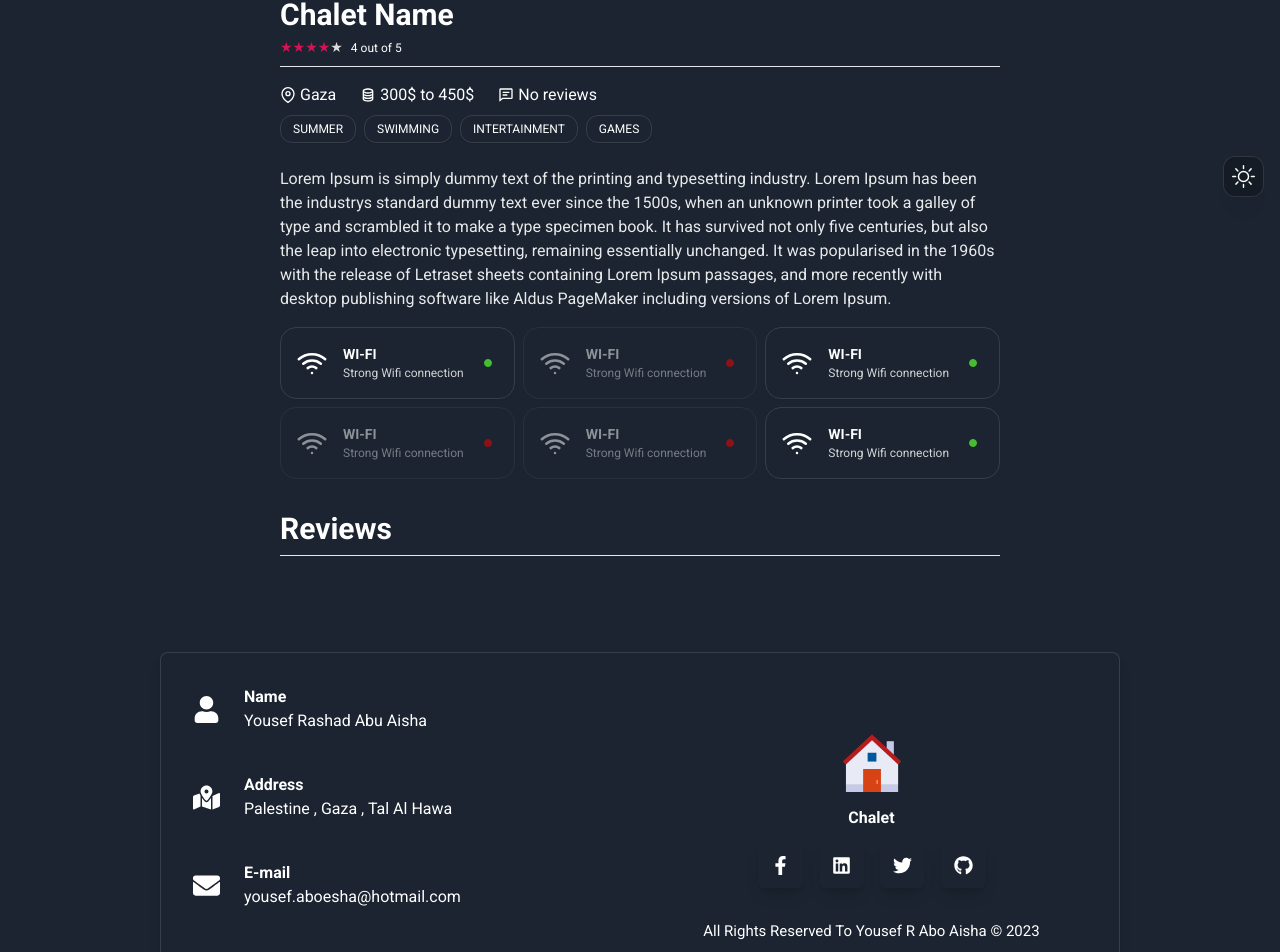
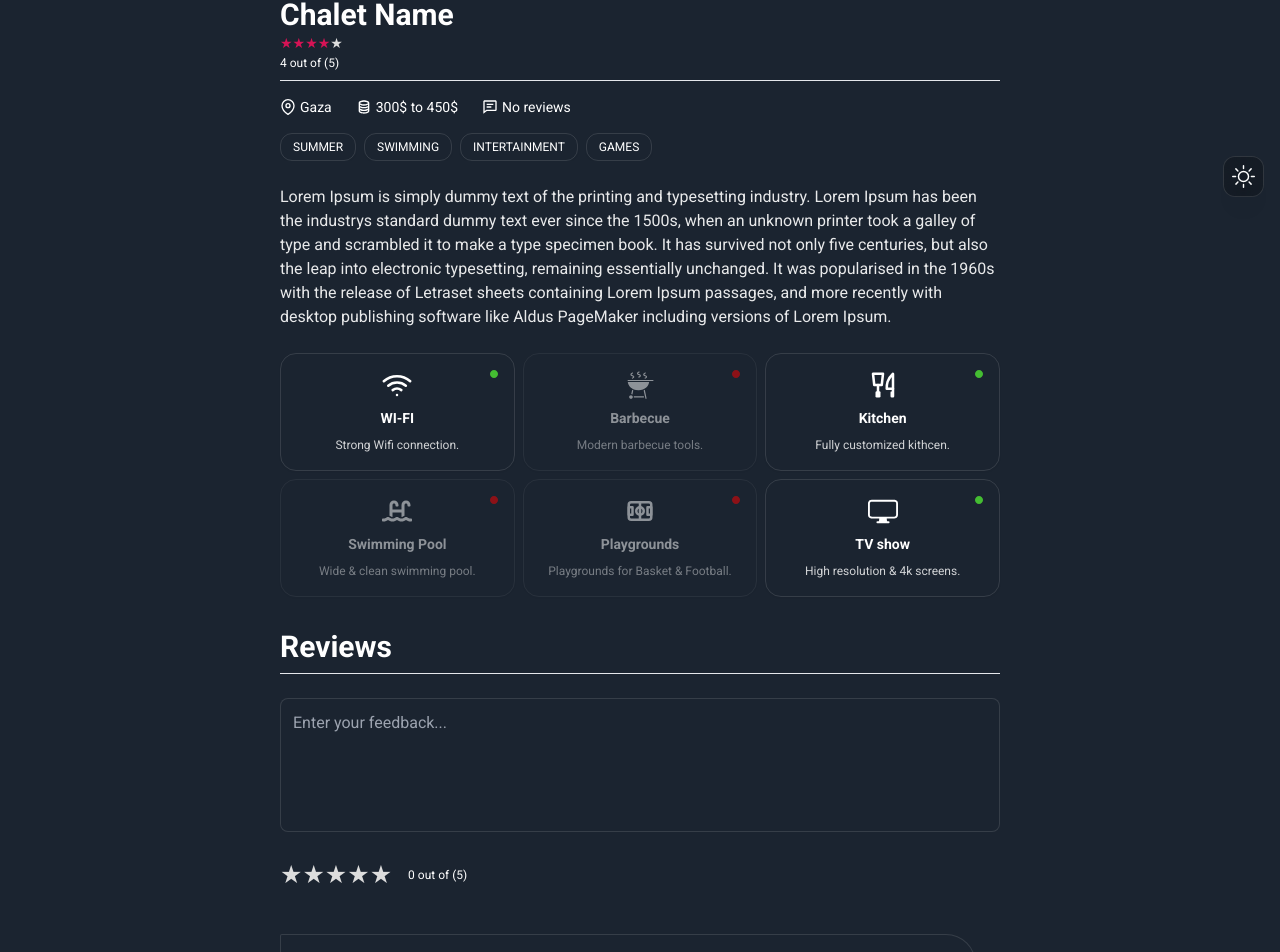
Before and after one commit to YousefAboAisha/chalet, a Next.js app: page /discover/0 in a window 1280 px wide. Shown: the part 587-1539 px from the top of the page. Built offline with nearby package versions, Linux system fonts and the light colour scheme.

Commit message:
Added review section, but still not compelte & changed the feature cards icons and layout (Made it flex-col direction)

```diff
--- a/Components/UI/FeatureCard.tsx
+++ b/Components/UI/FeatureCard.tsx
@@ -11,19 +11,17 @@ type FeatureCardType = {
 const FeatureCard = ({ active, Icon, title, details }: FeatureCardType) => {
   let isActive = active ? "text-[#44bd32]" : "text-[#F00]";
   let opacity = active ? "opacity-100" : "opacity-50";
-  console.log(isActive);
+  // console.log(isActive);
 
   return (
     <div
-      className={`flex gap-4 items-center text-text_light dark:text-text_dark border border-light dark:border-dark p-4 rounded-2xl shadow-sm ${opacity}`}
+      className={`relative flex flex-col gap-2 items-center justify-center text-text_light dark:text-text_dark border border-light dark:border-dark p-4 rounded-2xl shadow-sm ${opacity}`}
     >
       <Icon size={30} />
-      <div className="flex flex-col">
-        <span className="font-bold text-sm">{title}</span>
-        <p className="text-[12px] opacity-80">{details}</p>
-      </div>
+      <span className="font-bold text-sm">{title}</span>
+      <p className="text-[12px] opacity-80">{details}.</p>
 
-      <GoPrimitiveDot className={isActive} />
+      <GoPrimitiveDot className={`${isActive} w-fit absolute top-3 right-3`} />
     </div>
   );
 };
--- a/Components/UI/IconTag.tsx
+++ b/Components/UI/IconTag.tsx
@@ -9,7 +9,7 @@ const IconTag = ({ Icon, title }: IconTagsType) => {
   return (
     <div className="flex gap-1 items-center text-text_light dark:text-text_dark">
       <Icon />
-      <span>{title}</span>
+      <span className="text-sm">{title}</span>
     </div>
   );
 };
--- a/Containers/Discover/ChaletDetails.tsx
+++ b/Containers/Discover/ChaletDetails.tsx
@@ -5,14 +5,31 @@ import { StarsRating } from "Components/UI/StarsRating";
 import Tag from "Components/UI/Tag";
 import React from "react";
 import { BiCoinStack, BiCommentDetail } from "react-icons/bi";
+import { BsDisplay } from "react-icons/bs";
+import { FaSwimmingPool } from "react-icons/fa";
 import { FiMapPin, FiWifi } from "react-icons/fi";
+import { GiBarbecue } from "react-icons/gi";
+import { TbSoccerField, TbToolsKitchen } from "react-icons/tb";
+import ReactStars from "react-stars";
+import Review from "./review";
 
 const ChaletDetails = () => {
   return (
     <div className="relative mt-8 text-text_light dark:text-text_dark">
       <h2 className="font-bold text-3xl">Chalet Name</h2>
-      <StarsRating />
+      {/* <div className="flex gap-2 items-center my-1"> */}
+      <ReactStars
+        count={5}
+        value={4}
+        // onChange={() => setValue(value)}
+        size={14}
+        color2={"#D61355"}
+        color1={"#DDD"}
+        edit={false}
+      />
 
+      <div className="text-[12px]">4 out of (5)</div>
+      {/* </div> */}
       <BreakLine />
 
       <div className="flex flex-row gap-6 items-center mt-4">
@@ -21,13 +38,11 @@ const ChaletDetails = () => {
         <IconTag title="No reviews" Icon={BiCommentDetail} />
       </div>
 
-      <div className="flex flex-row gap-2 mt-2">
-        <div className="flex gap-2 items-center">
-          <Tag title="Summer" />
-          <Tag title="Swimming" />
-          <Tag title="Intertainment" />
-          <Tag title="Games" />
-        </div>
+      <div className="flex flex-row gap-2 mt-4 overflow-x-scroll hidden-scroll ">
+        <Tag title="Summer" />
+        <Tag title="Swimming" />
+        <Tag title="Intertainment" />
+        <Tag title="Games" />
       </div>
 
       <p className="mt-6 opacity-90">
@@ -42,7 +57,7 @@ const ChaletDetails = () => {
         of Lorem Ipsum.
       </p>
 
-      <div className="grid mt-4 grid-cols-2 md:grid-cols-2  lg:grid-cols-3 gap-2">
+      <div className="grid mt-6 grid-cols-2 md:grid-cols-2 lg:grid-cols-3 gap-2">
         <FeatureCard
           active={true}
           title="WI-FI"
@@ -52,43 +67,45 @@ const ChaletDetails = () => {
 
         <FeatureCard
           active={false}
-          title="WI-FI"
-          Icon={FiWifi}
-          details="Strong Wifi connection"
+          title="Barbecue"
+          Icon={GiBarbecue}
+          details="Modern barbecue tools"
         />
 
         <FeatureCard
           active={true}
-          title="WI-FI"
-          Icon={FiWifi}
-          details="Strong Wifi connection"
+          title="Kitchen"
+          Icon={TbToolsKitchen}
+          details="Fully customized kithcen"
         />
 
         <FeatureCard
           active={false}
-          title="WI-FI"
-          Icon={FiWifi}
-          details="Strong Wifi connection"
+          title="Swimming Pool"
+          Icon={FaSwimmingPool}
+          details="Wide & clean swimming pool"
         />
 
         <FeatureCard
           active={false}
-          title="WI-FI"
-          Icon={FiWifi}
-          details="Strong Wifi connection"
+          title="Playgrounds"
+          Icon={TbSoccerField}
+          details="Playgrounds for Basket & Football"
         />
 
         <FeatureCard
           active={true}
-          title="WI-FI"
-          Icon={FiWifi}
-          details="Strong Wifi connection"
+          title="TV show"
+          Icon={BsDisplay}
+          details="High resolution & 4k screens"
         />
       </div>
 
       <div className="mt-8">
         <h2 className="font-bold text-3xl">Reviews</h2>
         <BreakLine />
+
+        <Review />
       </div>
     </div>
   );
--- a/Containers/Discover/review.tsx
+++ b/Containers/Discover/review.tsx
@@ -1,7 +1,50 @@
-import React from "react";
+import { StarsRating } from "Components/UI/StarsRating";
+import TextArea from "Components/UI/TextArea";
+import React, { useState } from "react";
+import ReactStars from "react-stars";
+import ReviewCard from "./reviewCard";
 
 const Review = () => {
-  return <div></div>;
+  const starsNum = 5;
+  const [textValue, setTextValue] = useState("");
+  const [rateValue, setRateValue] = useState(0);
+
+  console.log(rateValue);
+
+  return (
+    <div className="relative flex flex-col gap-2 mt-6">
+      <TextArea
+        placeholder="Enter your feedback..."
+        value={textValue}
+        onChange={(e) => setTextValue(e.target.value)}
+        style=""
+      />
+
+      <div className="flex gap-2 items-center mt-4">
+        <ReactStars
+          count={starsNum}
+          value={rateValue}
+          onChange={(val) => setRateValue(val)}
+          size={25}
+          color2={"#D61355"}
+          color1={"#DDD"}
+          half
+        />
+
+        <div className="text-[12px] ml-2">
+          {rateValue} out of ({starsNum})
+        </div>
+      </div>
+
+      <div className="flex flex-col max-h-[200px] gap-4 pr-6 py-4 mt-4 overflow-y-auto">
+        <ReviewCard />
+        <ReviewCard />
+        <ReviewCard />
+        <ReviewCard />
+        <ReviewCard />
+      </div>
+    </div>
+  );
 };
 
 export default Review;
--- /dev/null
+++ b/Containers/Discover/reviewCard.tsx
@@ -0,0 +1,22 @@
+import CustomImage from "Components/UI/CustomImage";
+import { StarsRating } from "Components/UI/StarsRating";
+import React from "react";
+
+const ReviewCard = () => {
+  return (
+    <div className="relative w-full flex flex-col gap-1 p-4 bg-background_light dark:bg-background_dark border border-light dark:border-dark rounded-[30px] rounded-tl-sm ">
+      <div className="flex items-center gap-6">
+        <h2>Yousef Aisha</h2>
+        <StarsRating />
+      </div>
+
+      <p className="text-sm opacity-80">
+        Lorem Ipsum is simply dummy text of the printing and typesetting
+        industry. Lorem Ipsum is simply dummy text of the printing and
+        typesetting industry.
+      </p>
+    </div>
+  );
+};
+
+export default ReviewCard;
--- a/pages/[discover]/[chalet_id].tsx
+++ b/pages/[discover]/[chalet_id].tsx
@@ -9,7 +9,9 @@ const Chalet = () => {
     <div className="relative container mt-28">
       <div className="container">
         <HeadingTitle />
+
         <SingleSlider />
+
         <ChaletDetails />
       </div>
     </div>
--- a/styles/Home.module.css
+++ /dev/null
@@ -1,278 +0,0 @@
-.main {
-  display: flex;
-  flex-direction: column;
-  justify-content: space-between;
-  align-items: center;
-  padding: 6rem;
-  min-height: 100vh;
-}
-
-.description {
-  display: inherit;
-  justify-content: inherit;
-  align-items: inherit;
-  font-size: 0.85rem;
-  max-width: var(--max-width);
-  width: 100%;
-  z-index: 2;
-  font-family: var(--font-mono);
-}
-
-.description a {
-  display: flex;
-  justify-content: center;
-  align-items: center;
-  gap: 0.5rem;
-}
-
-.description p {
-  position: relative;
-  margin: 0;
-  padding: 1rem;
-  background-color: rgba(var(--callout-rgb), 0.5);
-  border: 1px solid rgba(var(--callout-border-rgb), 0.3);
-  border-radius: var(--border-radius);
-}
-
-.code {
-  font-weight: 700;
-  font-family: var(--font-mono);
-}
-
-.grid {
-  display: grid;
-  grid-template-columns: repeat(4, minmax(25%, auto));
-  width: var(--max-width);
-  max-width: 100%;
-}
-
-.card {
-  padding: 1rem 1.2rem;
-  border-radius: var(--border-radius);
-  background: rgba(var(--card-rgb), 0);
-  border: 1px solid rgba(var(--card-border-rgb), 0);
-  transition: background 200ms, border 200ms;
-}
-
-.card span {
-  display: inline-block;
-  transition: transform 200ms;
-}
-
-.card h2 {
-  font-weight: 600;
-  margin-bottom: 0.7rem;
-}
-
-.card p {
-  margin: 0;
-  opacity: 0.6;
-  font-size: 0.9rem;
-  line-height: 1.5;
-  max-width: 30ch;
-}
-
-.center {
-  display: flex;
-  justify-content: center;
-  align-items: center;
-  position: relative;
-  padding: 4rem 0;
-}
-
-.center::before {
-  background: var(--secondary-glow);
-  border-radius: 50%;
-  width: 480px;
-  height: 360px;
-  margin-left: -400px;
-}
-
-.center::after {
-  background: var(--primary-glow);
-  width: 240px;
-  height: 180px;
-  z-index: -1;
-}
-
-.center::before,
-.center::after {
-  content: '';
-  left: 50%;
-  position: absolute;
-  filter: blur(45px);
-  transform: translateZ(0);
-}
-
-.logo,
-.thirteen {
-  position: relative;
-}
-
-.thirteen {
-  display: flex;
-  justify-content: center;
-  align-items: center;
-  width: 75px;
-  height: 75px;
-  padding: 25px 10px;
-  margin-left: 16px;
-  transform: translateZ(0);
-  border-radius: var(--border-radius);
-  overflow: hidden;
-  box-shadow: 0px 2px 8px -1px #0000001a;
-}
-
-.thirteen::before,
-.thirteen::after {
-  content: '';
-  position: absolute;
-  z-index: -1;
-}
-
-/* Conic Gradient Animation */
-.thirteen::before {
-  animation: 6s rotate linear infinite;
-  width: 200%;
-  height: 200%;
-  background: var(--tile-border);
-}
-
-/* Inner Square */
-.thirteen::after {
-  inset: 0;
-  padding: 1px;
-  border-radius: var(--border-radius);
-  background: linear-gradient(
-    to bottom right,
-    rgba(var(--tile-start-rgb), 1),
-    rgba(var(--tile-end-rgb), 1)
-  );
-  background-clip: content-box;
-}
-
-/* Enable hover only on non-touch devices */
-@media (hover: hover) and (pointer: fine) {
-  .card:hover {
-    background: rgba(var(--card-rgb), 0.1);
-    border: 1px solid rgba(var(--card-border-rgb), 0.15);
-  }
-
-  .card:hover span {
-    transform: translateX(4px);
-  }
-}
-
-@media (prefers-reduced-motion) {
-  .thirteen::before {
-    animation: none;
-  }
-
-  .card:hover span {
-    transform: none;
-  }
-}
-
-/* Mobile */
-@media (max-width: 700px) {
-  .content {
-    padding: 4rem;
-  }
-
-  .grid {
-    grid-template-columns: 1fr;
-    margin-bottom: 120px;
-    max-width: 320px;
-    text-align: center;
-  }
-
-  .card {
-    padding: 1rem 2.5rem;
-  }
-
-  .card h2 {
-    margin-bottom: 0.5rem;
-  }
-
-  .center {
-    padding: 8rem 0 6rem;
-  }
-
-  .center::before {
-    transform: none;
-    height: 300px;
-  }
-
-  .description {
-    font-size: 0.8rem;
-  }
-
-  .description a {
-    padding: 1rem;
-  }
-
-  .description p,
-  .description div {
-    display: flex;
-    justify-content: center;
-    position: fixed;
-    width: 100%;
-  }
-
-  .description p {
-    align-items: center;
-    inset: 0 0 auto;
-    padding: 2rem 1rem 1.4rem;
-    border-radius: 0;
-    border: none;
-    border-bottom: 1px solid rgba(var(--callout-border-rgb), 0.25);
-    background: linear-gradient(
-      to bottom,
-      rgba(var(--background-start-rgb), 1),
-      rgba(var(--callout-rgb), 0.5)
-    );
-    background-clip: padding-box;
-    backdrop-filter: blur(24px);
-  }
-
-  .description div {
-    align-items: flex-end;
-    pointer-events: none;
-    inset: auto 0 0;
-    padding: 2rem;
-    height: 200px;
-    background: linear-gradient(
-      to bottom,
-      transparent 0%,
-      rgb(var(--background-end-rgb)) 40%
-    );
-    z-index: 1;
-  }
-}
-
-/* Tablet and Smaller Desktop */
-@media (min-width: 701px) and (max-width: 1120px) {
-  .grid {
-    grid-template-columns: repeat(2, 50%);
-  }
-}
-
-@media (prefers-color-scheme: dark) {
-  .vercelLogo {
-    filter: invert(1);
-  }
-
-  .logo,
-  .thirteen img {
-    filter: invert(1) drop-shadow(0 0 0.3rem #ffffff70);
-  }
-}
-
-@keyframes rotate {
-  from {
-    transform: rotate(360deg);
-  }
-  to {
-    transform: rotate(0deg);
-  }
-}
--- a/styles/globals.css
+++ b/styles/globals.css
@@ -36,6 +36,21 @@
   ::-webkit-scrollbar-thumb {
     @apply bg-primary rounded-[50px];
   }
+
+  /* Hidden scrollbar */
+  .hidden-scroll::-webkit-scrollbar {
+    @apply hidden;
+  }
+
+  /* Track */
+  .hidden-scroll::-webkit-scrollbar-track {
+    @apply bg-transparent hidden;
+  }
+
+  /* Handle */
+  .hidden-scroll::-webkit-scrollbar-thumb {
+    @apply hidden;
+  }
 }
 
 * {
```
